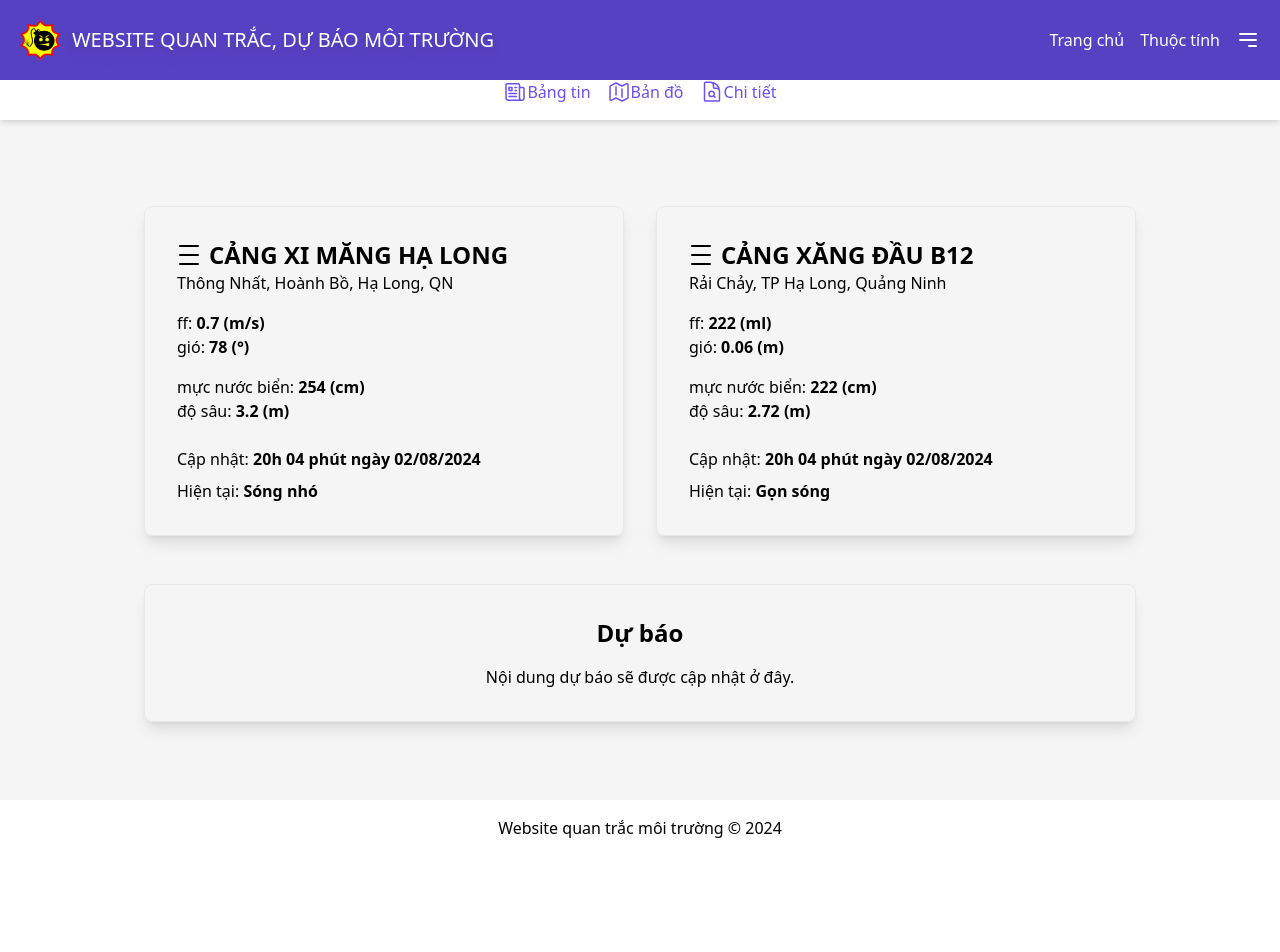
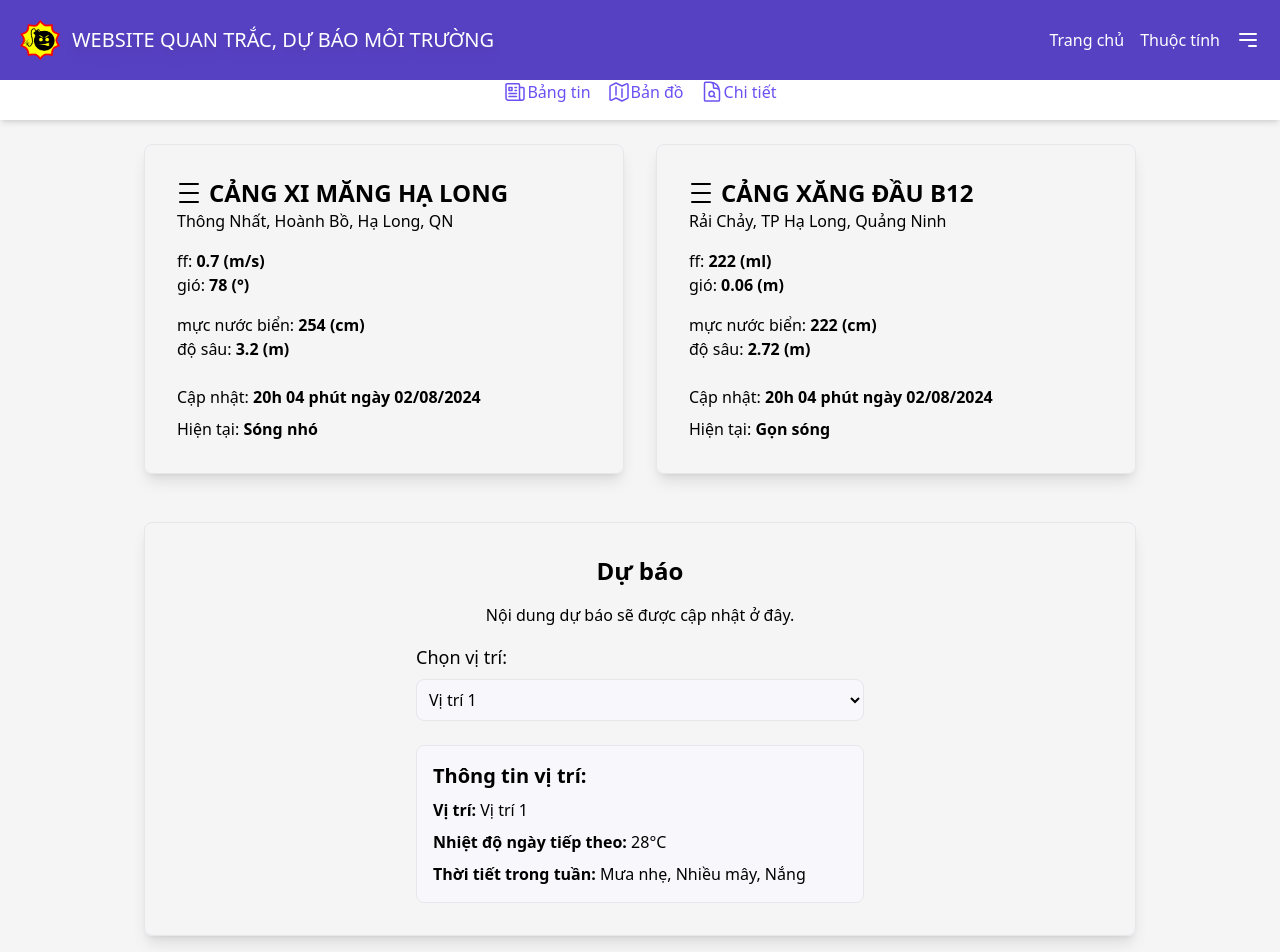
Before and after one commit to Fxdonad/IOT_Quan_Trac_Moi_Truong, a React (Vite) app: page / in a window 1280 px wide. Shown: the top 952 px of the page. Before the commit the page ends 856 px from the top, so only its background shows below. Built offline with nearby package versions, Linux system fonts and the light colour scheme.

Commit message:
thêm fake thông tin

```diff
--- a/src/pages/Dashboard.jsx
+++ b/src/pages/Dashboard.jsx
@@ -1,8 +1,28 @@
-import React from "react";
+import React, { useState } from "react";
 import Header from "../layout/Header";
 import Footer from "../layout/Footer";
 
 function Dashboard() {
+  const [selectedLocation, setSelectedLocation] = useState("Vị trí 1");
+
+  const locationData = {
+    "Vị trí 1": {
+      location: "Vị trí 1",
+      nextDayTemp: "28°C",
+      weeklyWeather: "Mưa nhẹ, Nhiều mây, Nắng",
+    },
+    "Vị trí 2": {
+      location: "Vị trí 2",
+      nextDayTemp: "30°C",
+      weeklyWeather: "Nắng, Mưa rào, Ít mây",
+    },
+  };
+
+  const handleLocationChange = (event) => {
+    setSelectedLocation(event.target.value);
+  };
+
+
   return (
     <div className="bg-background text-foreground font-manrope">
       <Header />
@@ -99,11 +119,39 @@ function Dashboard() {
             </p>
           </div>
         </div>
-        <section className="flex flex-col items-center p-8 m-4 border rounded-lg shadow-lg bg-card text-card-foreground border-border w-[calc(60rem+2rem)]">
+        <section className="flex flex-col items-center p-8 m-4 border rounded-lg shadow-lg bg-card text-card-foreground border-border w-full md:w-[calc(60rem+2rem)]">
           <h2 className="text-2xl font-bold">Dự báo</h2>
           <p className="mt-4 text-muted-foreground">
             Nội dung dự báo sẽ được cập nhật ở đây.
           </p>
+
+          <div className="mt-4 w-full max-w-md">
+            <label htmlFor="locationSelect" className="block mb-2 text-lg font-medium">
+              Chọn vị trí:
+            </label>
+            <select
+              id="locationSelect"
+              value={selectedLocation}
+              onChange={handleLocationChange}
+              className="block w-full p-2 border rounded-lg bg-background text-foreground"
+            >
+              <option value="Vị trí 1">Vị trí 1</option>
+              <option value="Vị trí 2">Vị trí 2</option>
+            </select>
+          </div>
+
+          <div className="mt-6 w-full max-w-md p-4 border rounded-lg bg-background text-foreground">
+            <h3 className="text-xl font-semibold">Thông tin vị trí:</h3>
+            <p className="mt-2">
+              <strong>Vị trí:</strong> {locationData[selectedLocation].location}
+            </p>
+            <p className="mt-2">
+              <strong>Nhiệt độ ngày tiếp theo:</strong> {locationData[selectedLocation].nextDayTemp}
+            </p>
+            <p className="mt-2">
+              <strong>Thời tiết trong tuần:</strong> {locationData[selectedLocation].weeklyWeather}
+            </p>
+          </div>
         </section>
       </main>
       <Footer />
```
